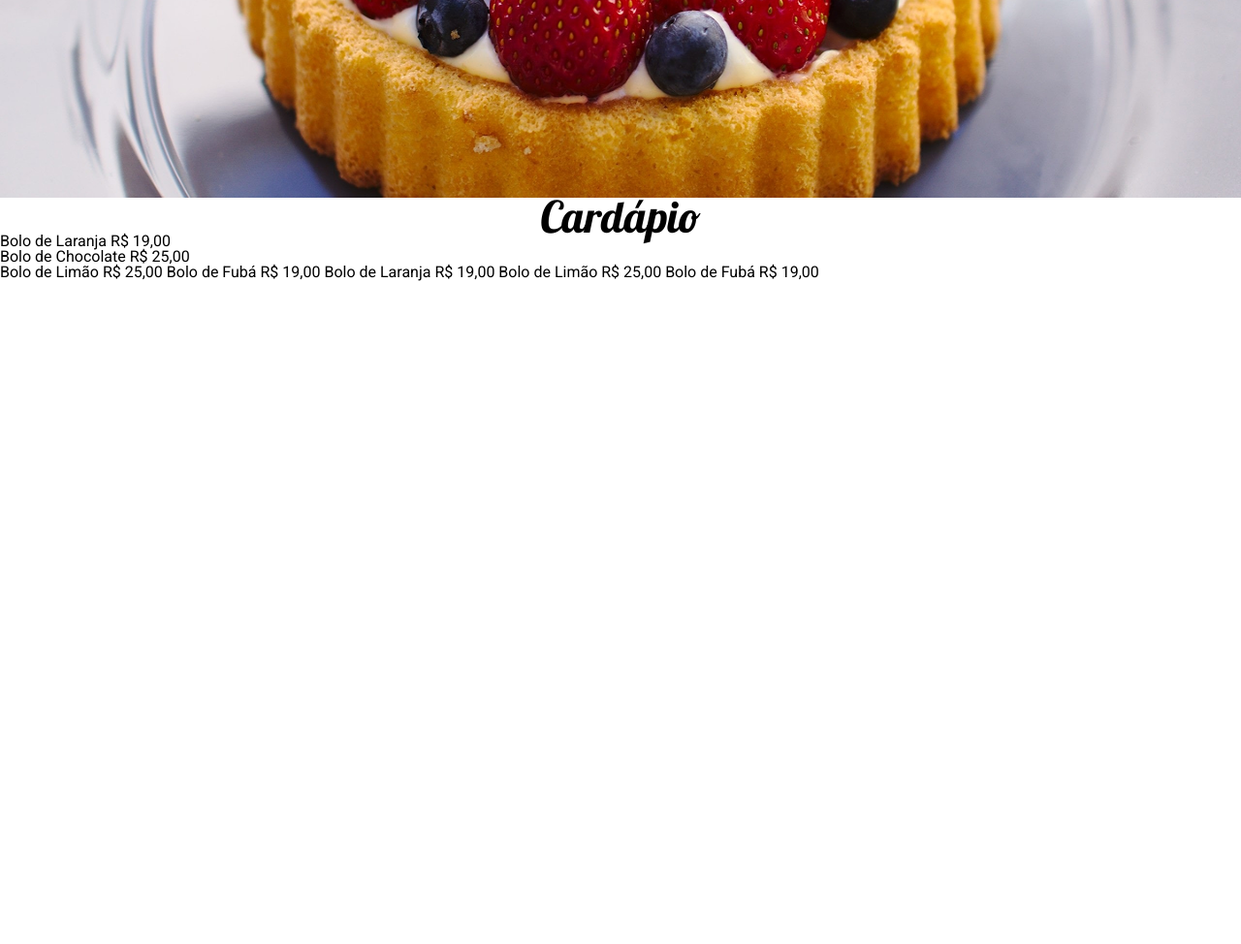
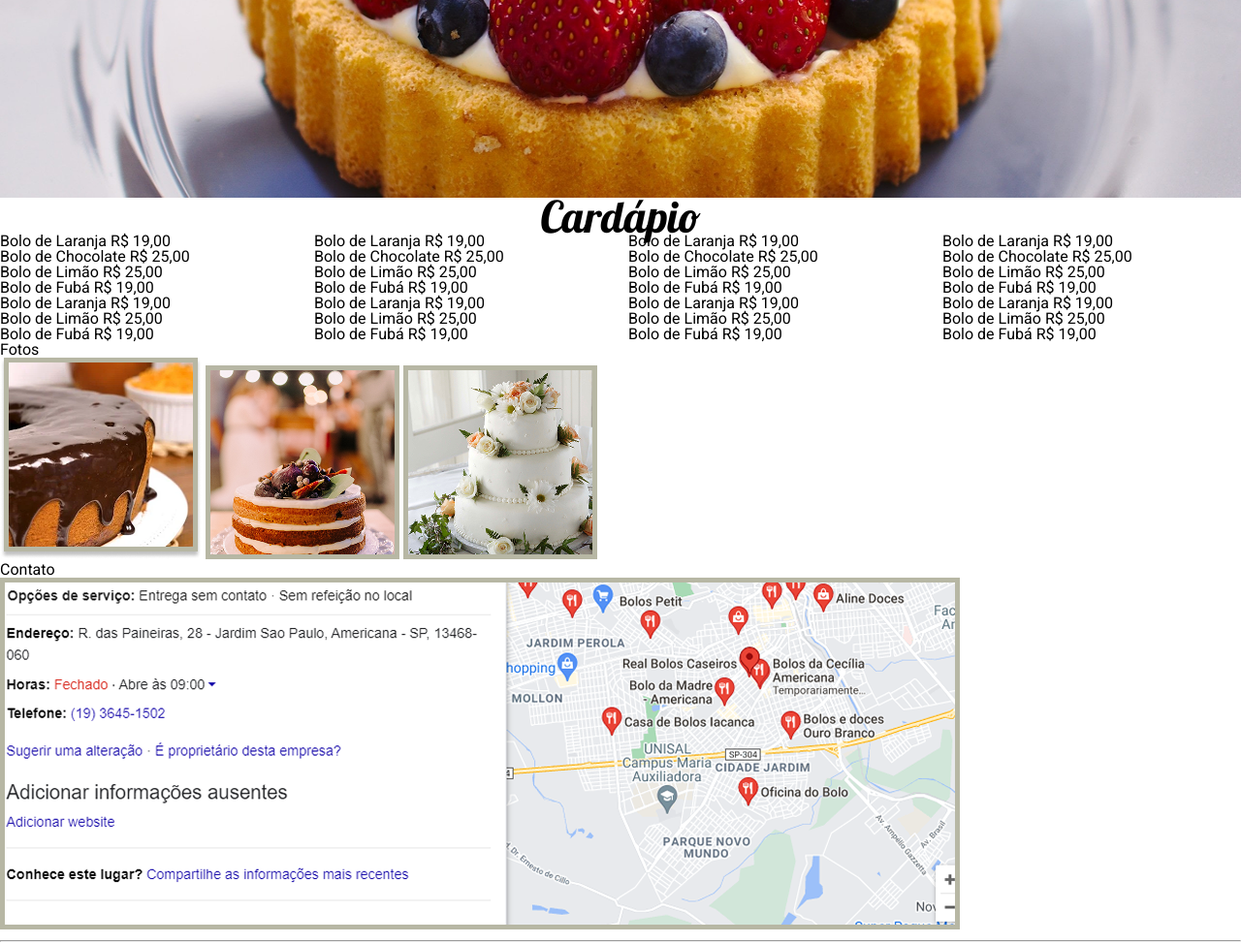
Before and after one commit to Roselene31silva/site_bolos, a plain HTML site: page index.html in a window 1280 px wide. Shown: the part 603-1577 px from the top of the page at 97% size. Before the commit the page ends 893 px from the top, so only its background shows below. Drawn offline with Linux system fonts and the light colour scheme; a script that the page names is missing.

Commit message:
lista de bolo

```diff
--- a/estilo.css
+++ b/estilo.css
@@ -208,3 +208,11 @@ body {
     letter-spacing: 0%;
     text-align: center;
 }
+
+.lista{
+    columns: 4;
+}
+
+.fotos{
+    align-items: center;
+}
--- a/index.html
+++ b/index.html
@@ -21,16 +21,51 @@
     </nav>
     <img src="imagens/banner2.png" alt="torta" class="banner2">
     <h2 class="cardapio">Cardápio</h2>
-    <ul>
+    <ul class="lista">
         <li>Bolo de Laranja R$ 19,00</li>
         <li>Bolo de Chocolate R$ 25,00</li>
-        <li>Bolo de Limão R$ 25,00
-            Bolo de Fubá R$ 19,00
-            Bolo de Laranja  R$ 19,00
-            Bolo de Limão R$ 25,00
-            Bolo de Fubá R$ 19,00
+        <li>Bolo de Limão R$ 25,00</li>
+        <li>Bolo de Fubá R$ 19,00</li>
+        <li>Bolo de Laranja R$ 19,00</li>
+        <li>Bolo de Limão R$ 25,00</li>
+        <li>Bolo de Fubá R$ 19,00</li>
+        <li>Bolo de Laranja R$ 19,00</li>
+        <li>Bolo de Chocolate R$ 25,00</li>
+        <li>Bolo de Limão R$ 25,00</li>
+        <li>Bolo de Fubá R$ 19,00</li>
+        <li>Bolo de Laranja R$ 19,00</li>
+        <li>Bolo de Limão R$ 25,00</li>
+        <li>Bolo de Fubá R$ 19,00</li>
+        <li>Bolo de Laranja R$ 19,00</li>
+        <li>Bolo de Chocolate R$ 25,00</li>
+        <li>Bolo de Limão R$ 25,00</li>
+        <li>Bolo de Fubá R$ 19,00</li>
+        <li>Bolo de Laranja R$ 19,00</li>
+        <li>Bolo de Limão R$ 25,00</li>
+        <li>Bolo de Fubá R$ 19,00</li>
+        <li>Bolo de Laranja R$ 19,00</li>
+        <li>Bolo de Chocolate R$ 25,00</li>
+        <li>Bolo de Limão R$ 25,00</li>
+        <li>Bolo de Fubá R$ 19,00</li>
+        <li>Bolo de Laranja R$ 19,00</li>
+        <li>Bolo de Limão R$ 25,00</li>
+        <li>Bolo de Fubá R$ 19,00</li>
+    </ul>
+    <h2 class="fotos">Fotos</h2>
+    <div class="galeria">
+        <img src="imagens/bolo_cenoura.png" alt="cenoura" class="bolo_cenoura">
+        <img src="imagens/bolo_creme.png" alt="creme" class="bolo_creme">
+        <img src="imagens/bolo_festa.png" alt="festa" class="bolo_festa">
+    </div>
+    <h2 class="contato">Contato</h2>
+    <img src="imagens/imagem_mapa.png" alt="mapa" class="imagem_mapa">
+    <hr class="logo_instagran">
+    <a href="#" class="intagran">
 
-    </ul>
+     <img src="imagens/logo_instagran.png" alt="instagran">
+     <img src="" alt="">
+    </a>
+    </hr>
     <script src="app.js"></script>
 </body>
 
```
Also changed, not shown: imagens/imagem_mapa.png (renamed from imagens/image_mapa.png).
